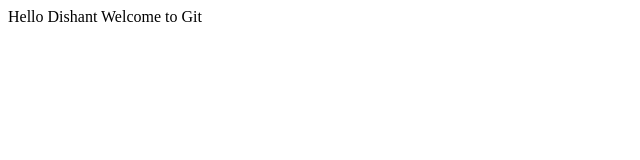
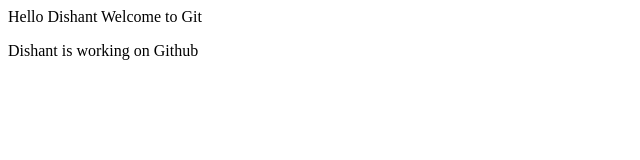
Before and after one commit to Dishant12345-cloud/My-Programs, a plain HTML site: page index.html in a window 1280 px wide. Shown: the whole page, without its empty margins (0-640 px from the left). Drawn offline with Linux system fonts and the light colour scheme.

Commit message:
Added New Line

```diff
--- a/index.html
+++ b/index.html
@@ -1 +1,2 @@
 <p> Hello Dishant Welcome to Git</p>
+<p>Dishant is working on Github</p>
```
